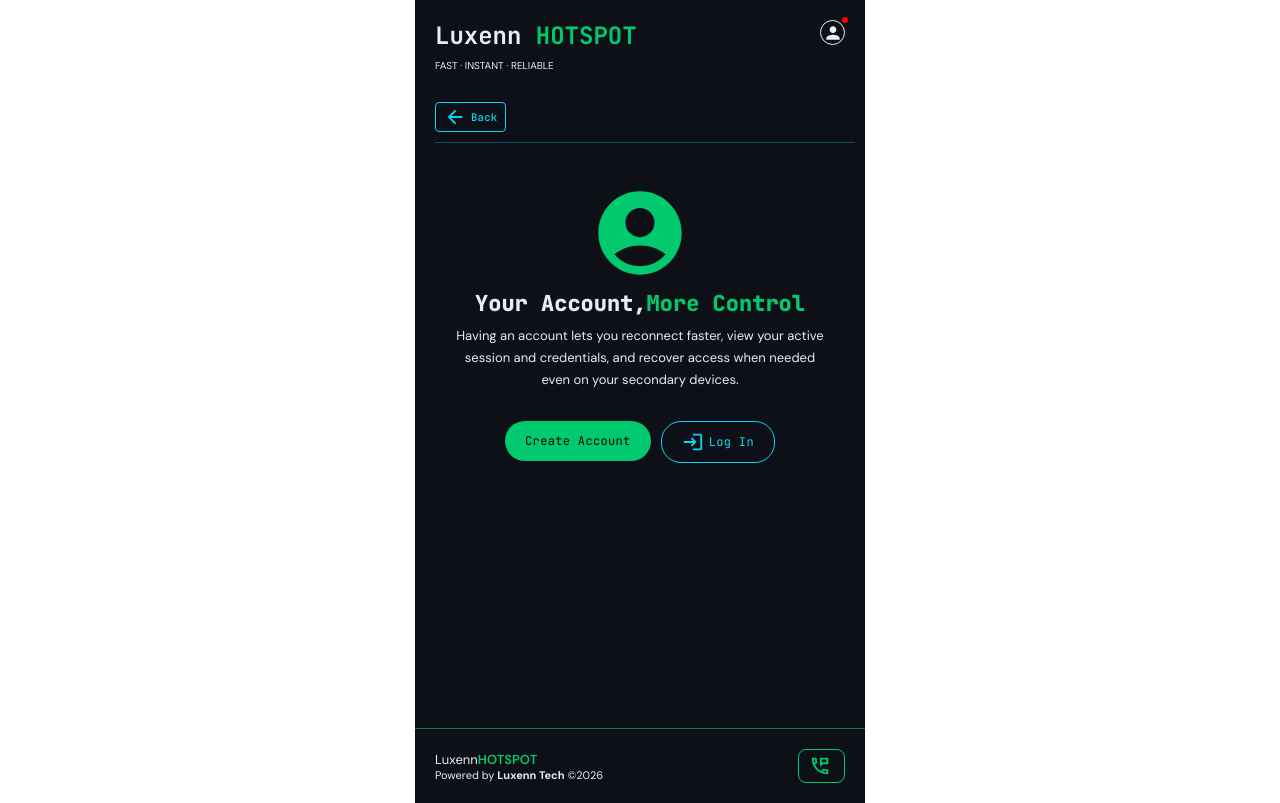
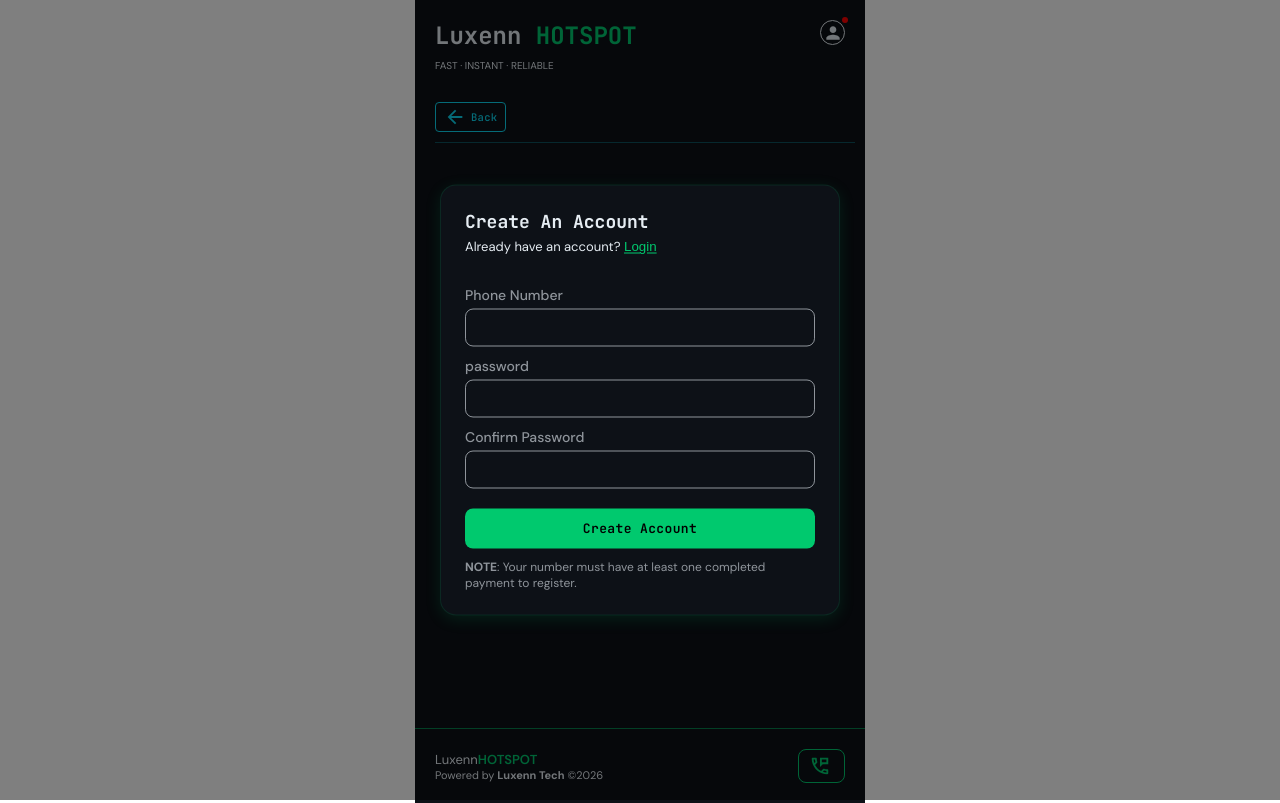
Before and after one commit to 4SAMU/hotspot-client-app, a Next.js app: page /my-account in a window 1280 px wide. Both pictures are taken after a click on the button "Create Account". Built offline with nearby package versions, Linux system fonts and the light colour scheme.

Commit message:
Create Account Modal

```diff
--- a/src/components/modals/howItWorksModal.tsx
+++ b/src/components/modals/howItWorksModal.tsx
@@ -226,7 +226,7 @@
 const StepsContainer = styled(Box)(() => ({
   display: "flex",
   flexDirection: "column",
-  gap: "0px",
+  gap: "5px",
 }));
 
 interface StepProps {
@@ -306,9 +306,10 @@
 
 const StepDescription = styled("p")(({ theme }) => ({
   margin: 0,
-  lineHeight: "1.3",
+  lineHeight: "20px",
   fontFamily: "Dm Sans, sans-serif !important",
   fontWeight: 300,
+  fontSize: "12px !important",
   color: theme.colors.textColor,
 
   strong: {
@@ -355,7 +356,7 @@
 
 const SupportSubtitle = styled("p")(({ theme }) => ({
   margin: 0,
-  fontSize: "11px",
+  fontSize: "10px !important",
   color: theme.colors.textColor,
   fontFamily: '"JetBrains Mono", Monospace',
 }));
--- /dev/null
+++ b/src/components/modals/myAccount/createAccount.tsx
@@ -0,0 +1,116 @@
+import { useTheme } from "@/hooks/useTheme";
+import { FilledButton } from "@/styles/common-styles";
+import { Modal, styled } from "@mui/material";
+import React from "react";
+
+interface CreateAccountModalProps {
+  open: boolean;
+  onClose: () => void;
+}
+
+const CreateAccountModal: React.FC<CreateAccountModalProps> = ({
+  open,
+  onClose,
+}) => {
+  const { theme } = useTheme();
+  return (
+    <Modal
+      open={open}
+      onClose={onClose}
+      aria-labelledby="create-account-title"
+      aria-describedby="create-account-description"
+    >
+      <AccountContainer>
+        <h2 id="create-account-title">Create An Account</h2>
+        <p id="create-account-description">
+          Already have an account?{" "}
+          <button className="login" onClick={onClose}>
+            Login
+          </button>
+        </p>
+        <br />
+        <label htmlFor="Phone Number">Phone Number</label>
+        <input type="text" id="Phone Number" name="Phone Number" />
+
+        <label htmlFor="password">password</label>
+        <input type="password" id="password" name="password" />
+
+        <label htmlFor="confirm-password">Confirm Password</label>
+        <input type="password" id="confirm-password" name="confirm-password" />
+
+        {/* Add your registration form here */}
+        <FilledButton
+          sx={{ mt: "20px", borderRadius: "8px", height: "40px" }}
+          type="submit"
+        >
+          Create Account
+        </FilledButton>
+
+        <p
+          style={{
+            marginTop: "10px",
+            fontSize: "12px",
+            color: ` ${theme.colors.textColor}99`,
+          }}
+        >
+          <strong>NOTE</strong>: Your number must have at least one completed
+          payment to register.
+        </p>
+      </AccountContainer>
+    </Modal>
+  );
+};
+
+export default CreateAccountModal;
+
+export const AccountContainer = styled("div")(({ theme }) => ({
+  display: "flex",
+  flexDirection: "column",
+  color: theme.colors.textColor,
+  position: "absolute",
+  top: "50%",
+  left: "50%",
+  transform: "translate(-50%, -50%)",
+  width: "min(400px, calc(100% - 40px))",
+  boxSizing: "border-box",
+  padding: "24px",
+  borderRadius: "16px",
+  backgroundColor: theme.colors.background,
+  outline: "none",
+  border: `1px solid ${theme.colors.primary}20`,
+  boxShadow: `0 4px 16px ${theme.colors.primary}20`,
+
+  h2: {
+    fontSize: "18px",
+    fontWeight: "bold",
+    marginBottom: "5px",
+  },
+
+  p: {
+    fontSize: "13px",
+  },
+  "button.login": {
+    border: "none",
+    padding: 0,
+    background: "transparent !important",
+    cursor: "pointer",
+    textDecoration: "underline",
+    color: theme.colors.primary,
+    textUnderlineOffset: "2px",
+  },
+  label: {
+    fontSize: "14px",
+    fontWeight: "500",
+    margin: "10px 0 5px 0",
+    color: `${theme.colors.textColor}99`,
+  },
+
+  input: {
+    padding: "10px",
+    borderRadius: "8px",
+    border: `1px solid ${theme.colors.textColor}99`,
+    backgroundColor: "transparent",
+    color: theme.colors.textColor,
+    fontSize: "14px",
+  },
+}));
--- a/src/pages/my-account.tsx
+++ b/src/pages/my-account.tsx
@@ -1,4 +1,4 @@
-import React from "react";
+import React, { useState } from "react";
 import DefaultLayout from "@/components/layout";
 import { Box } from "@mui/material";
 import { useTheme } from "@/hooks/useTheme";
@@ -9,9 +9,22 @@
 } from "@/styles/common-styles";
 import AccountCircleIcon from "@mui/icons-material/AccountCircle";
 import LoginIcon from "@mui/icons-material/Login";
+import PersonAddAltIcon from "@mui/icons-material/PersonAddAlt";
+import CreateAccountModal from "@/components/modals/myAccount/createAccount";
 
 const MyAccountMainPage = () => {
   const { theme } = useTheme();
+
+  const [isCreateAccountOpen, setIsCreateAccountOpen] = useState(false);
+
+  const handleOpenCreateAccount = () => {
+    setIsCreateAccountOpen(true);
+  };
+
+  const handleCloseCreateAccount = () => {
+    setIsCreateAccountOpen(false);
+  };
+
   return (
     <DefaultLayout>
       <Box
@@ -24,7 +37,6 @@
           textAlign: "center",
           alignItems: "center",
           justifyContent: "center",
-
           h1: {
             fontSize: "22px",
             fontWeight: "800",
@@ -34,7 +46,7 @@
             },
           },
           p: {
-            fontSize: "13px",
+            fontSize: "12.5px !important",
             fontWeight: "400",
             color: theme.colors.textColor,
             fontFamily: "DM Sans, sans-serif",
@@ -50,17 +62,21 @@
             color: theme.colors.primary,
           }}
         />
+
         <h1>
           Your Account,
           <span>More Control</span>
         </h1>
+
         <p>
           Having an account lets you reconnect faster, view your active session
-          and credentials, and recover access when needed even on your secondary
-          devices.
+          and credentials, and recover access when needed — even on your
+          secondary devices.
         </p>
+
         <RowDisplay sx={{ gap: "10px", marginTop: "20px" }}>
           <FilledButton
+            onClick={handleOpenCreateAccount}
             sx={{
               padding: "20px 20px",
               borderRadius: "20px",
@@ -68,21 +84,30 @@
               fontSize: "12px",
             }}
           >
+            <PersonAddAltIcon sx={{ marginRight: "5px" }} />
             Create Account
           </FilledButton>
+
           <OutlinedButton
             sx={{
               padding: "20px 20px",
               borderRadius: "20px",
               fontWeight: "400",
               fontSize: "12px",
+              borderColor: theme.colors.primary,
+              color: theme.colors.primary,
             }}
           >
-            <LoginIcon />
+            <LoginIcon sx={{ marginRight: "5px" }} />
             Log In
           </OutlinedButton>
         </RowDisplay>
       </Box>
+
+      <CreateAccountModal
+        open={isCreateAccountOpen}
+        onClose={handleCloseCreateAccount}
+      />
     </DefaultLayout>
   );
 };
```
